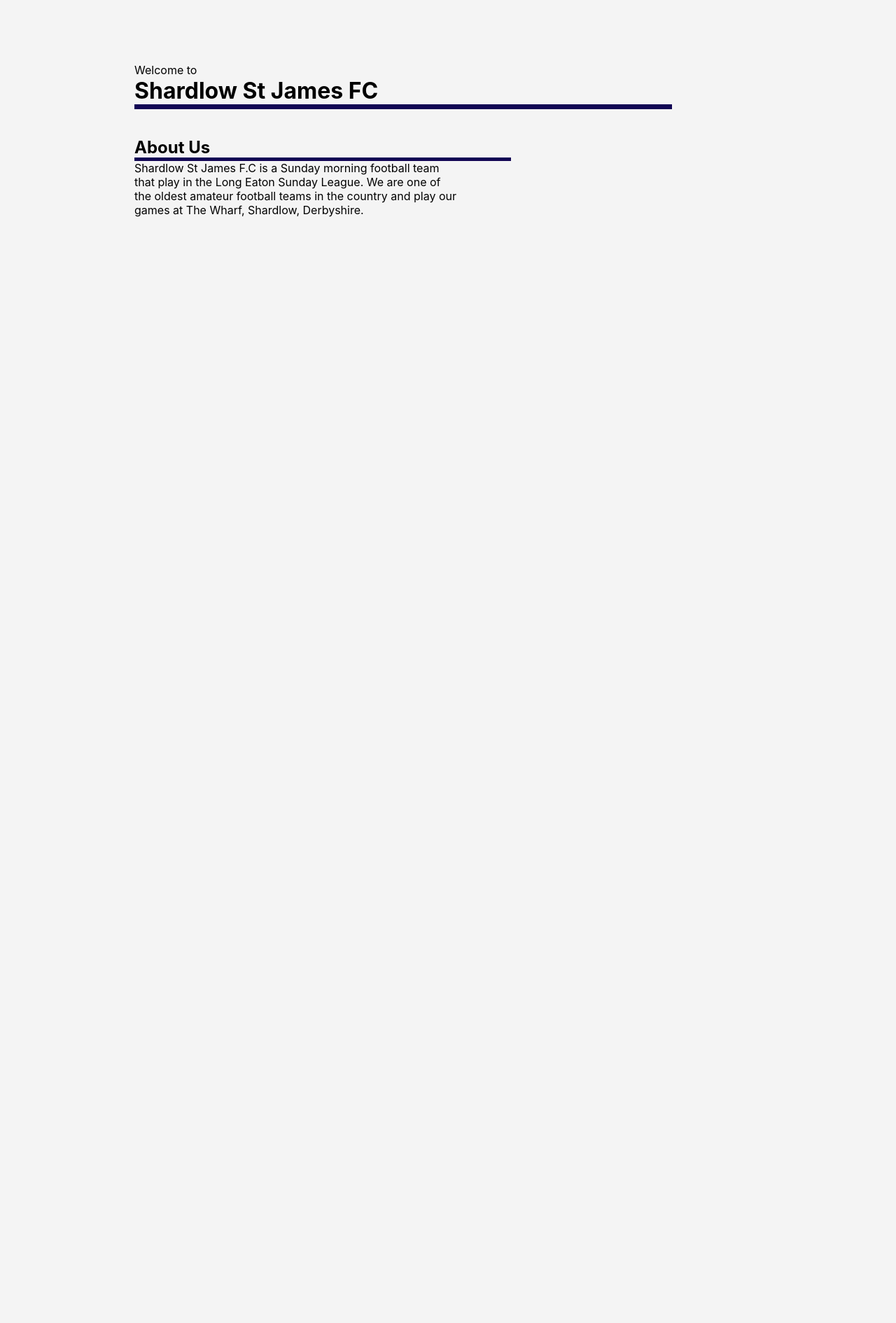
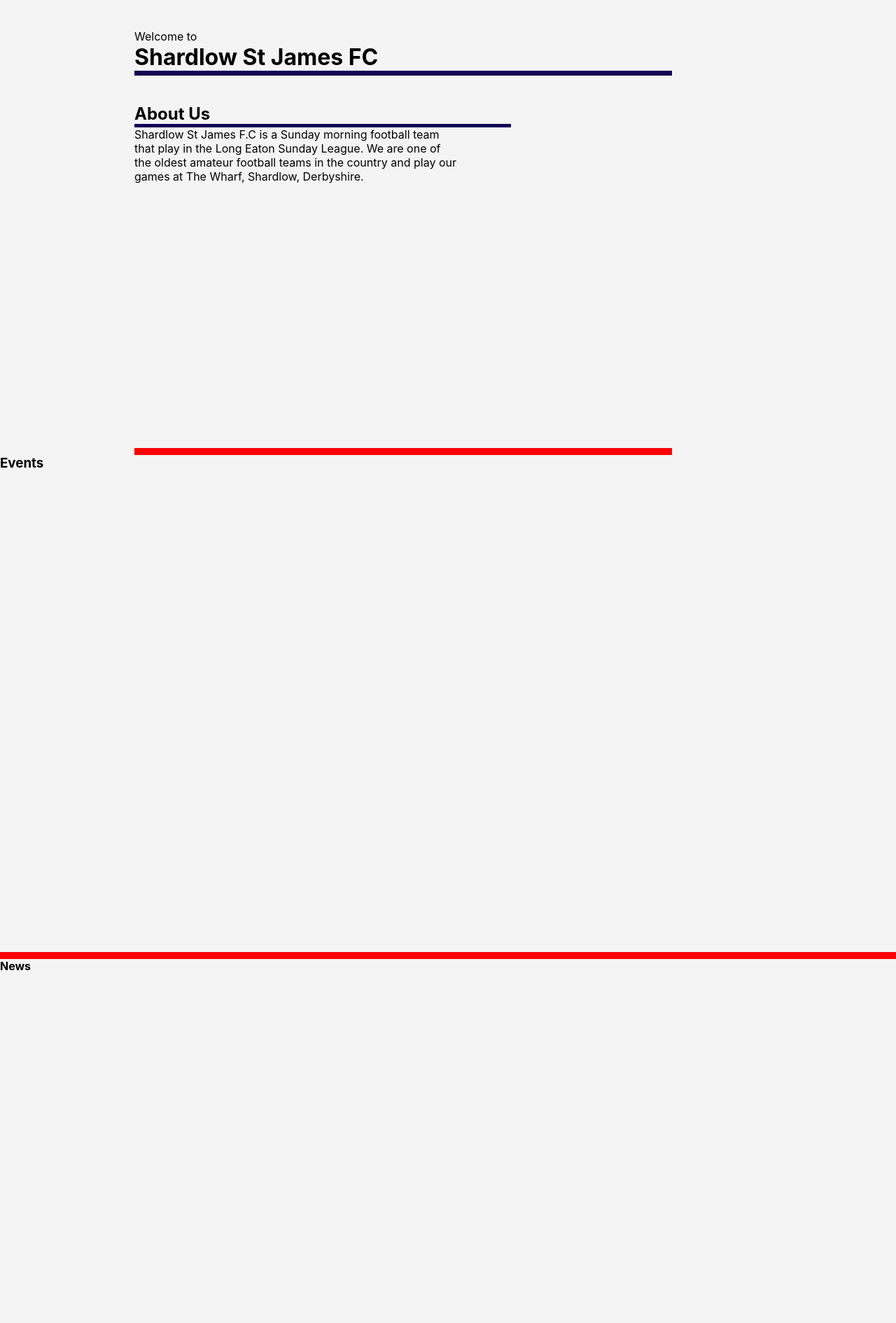
Before and after one commit to paulg44/shardlow_st_james, a React (Create React App) app in the folder ssj/: page / in a window 1280 px wide. Shown: the part 150-2040 px from the top of the page at 70% size. Before the commit the page ends 880 px from the top, so only its background shows below. Built offline with nearby package versions, Linux system fonts and the light colour scheme.

Commit message:
add news and events folders files and play with scrolling

```diff
--- a/ssj/src/App.js
+++ b/ssj/src/App.js
@@ -5,6 +5,7 @@ import "./App.css";
 // Imported Components
 import NavBar from "./Components/NavBar/NavBar";
 import Homepage from "./Components/Homepage/Homepage";
+// import Events from "./Components/Events/Events";
 
 function App() {
   return (
--- /dev/null
+++ b/ssj/src/Components/Events/Events.css
@@ -0,0 +1,7 @@
+/* CSS file for events section */
+
+.events {
+  height: 90vh;
+  /* Placeholder for testing */
+  border-bottom: 10px solid red;
+}
--- /dev/null
+++ b/ssj/src/Components/Events/Events.js
@@ -0,0 +1,13 @@
+// Events Component
+
+import "./Events.css";
+
+function Events() {
+  return (
+    <div className="events">
+      <h3>Events</h3>
+    </div>
+  );
+}
+
+export default Events;
--- a/ssj/src/Components/Homepage/Homepage.css
+++ b/ssj/src/Components/Homepage/Homepage.css
@@ -1,13 +1,17 @@
 /* CSS file for Homepage */
 
 /* Main */
+.homepage {
+  overflow: auto;
+}
 
 .homepageWrapper {
-  min-height: 80vh;
+  height: 100vh;
   width: 60%;
-  position: absolute;
-  top: 30%;
-  left: 15%;
+  padding-top: 15%;
+  margin-left: 15%;
+  /* Placeholder */
+  border-bottom: 10px solid red;
 }
 
 /* Header */
--- a/ssj/src/Components/Homepage/Homepage.js
+++ b/ssj/src/Components/Homepage/Homepage.js
@@ -1,5 +1,7 @@
 // Homepage Component
 import "./Homepage.css";
+import Events from "../Events/Events";
+import News from "../News/News";
 
 function Homepage() {
   return (
@@ -19,6 +21,8 @@ function Homepage() {
           </p>
         </div>
       </div>
+      <Events />
+      <News />
     </div>
   );
 }
--- a/ssj/src/Components/NavBar/NavBar.css
+++ b/ssj/src/Components/NavBar/NavBar.css
@@ -1,9 +1,13 @@
 /* CSS for NavBar */
 
 .navbar {
+  position: fixed;
+  top: 0;
+  width: 100%;
   background-color: var(--light-blue);
   border-bottom: 10px solid var(--dark-blue);
   color: var(--off-white);
+  box-shadow: var(--box-shadow);
 }
 
 /* Logo */
--- /dev/null
+++ b/ssj/src/Components/News/News.css
@@ -0,0 +1,7 @@
+/* CSS file for news section */
+
+.news {
+  height: 90vh;
+  /* Placeholder for testing */
+  border-bottom: 10px solid red;
+}
--- /dev/null
+++ b/ssj/src/Components/News/News.js
@@ -0,0 +1,13 @@
+// News Component
+
+import "./News.css";
+
+function News() {
+  return (
+    <div className="news">
+      <h4>News</h4>
+    </div>
+  );
+}
+
+export default News;
--- a/ssj/src/index.css
+++ b/ssj/src/index.css
@@ -4,6 +4,8 @@
   --dark-blue: #120554;
   --yellow: #fbe748;
   --off-white: #f4f4f4;
+  --box-shadow: 5px 5px 10px rgba(0, 0, 0, 0.5),
+    10px 10px 15px rgba(0, 0, 0, 0.3);
 }
 
 * {
```
